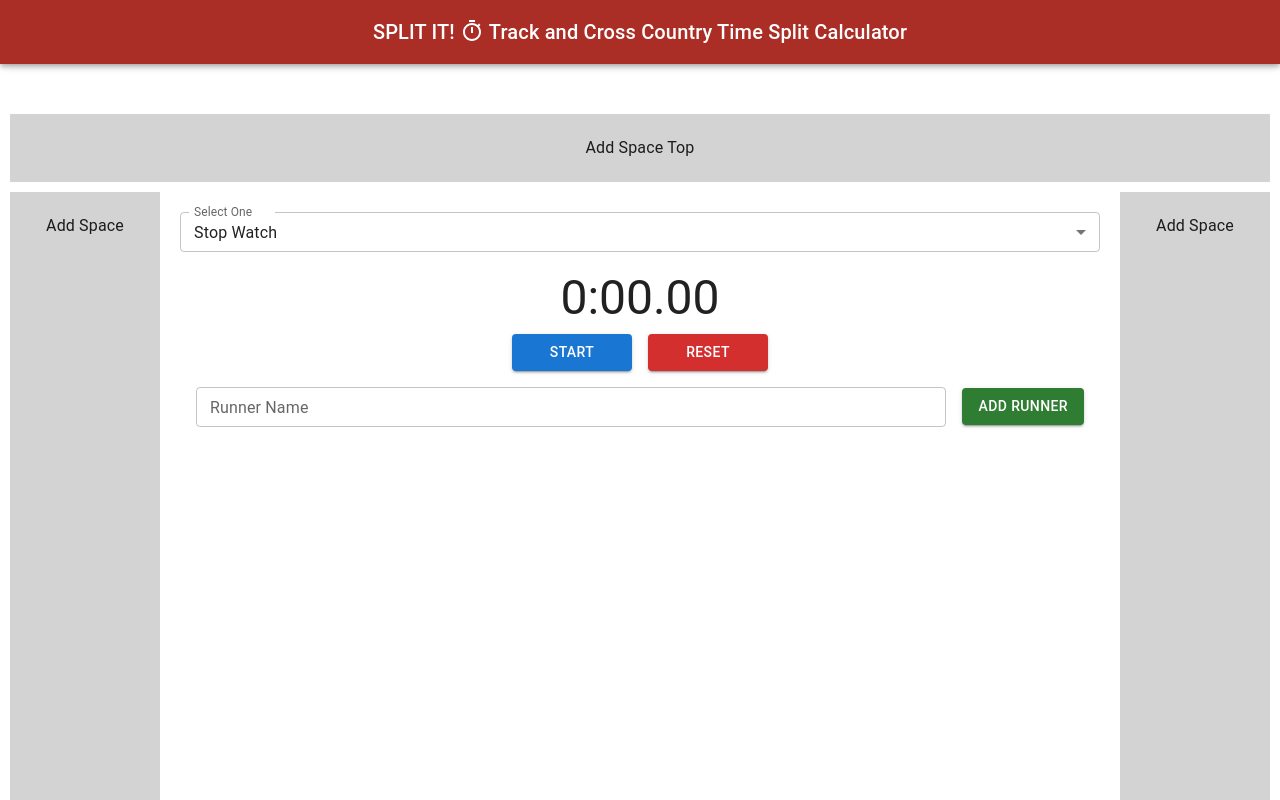
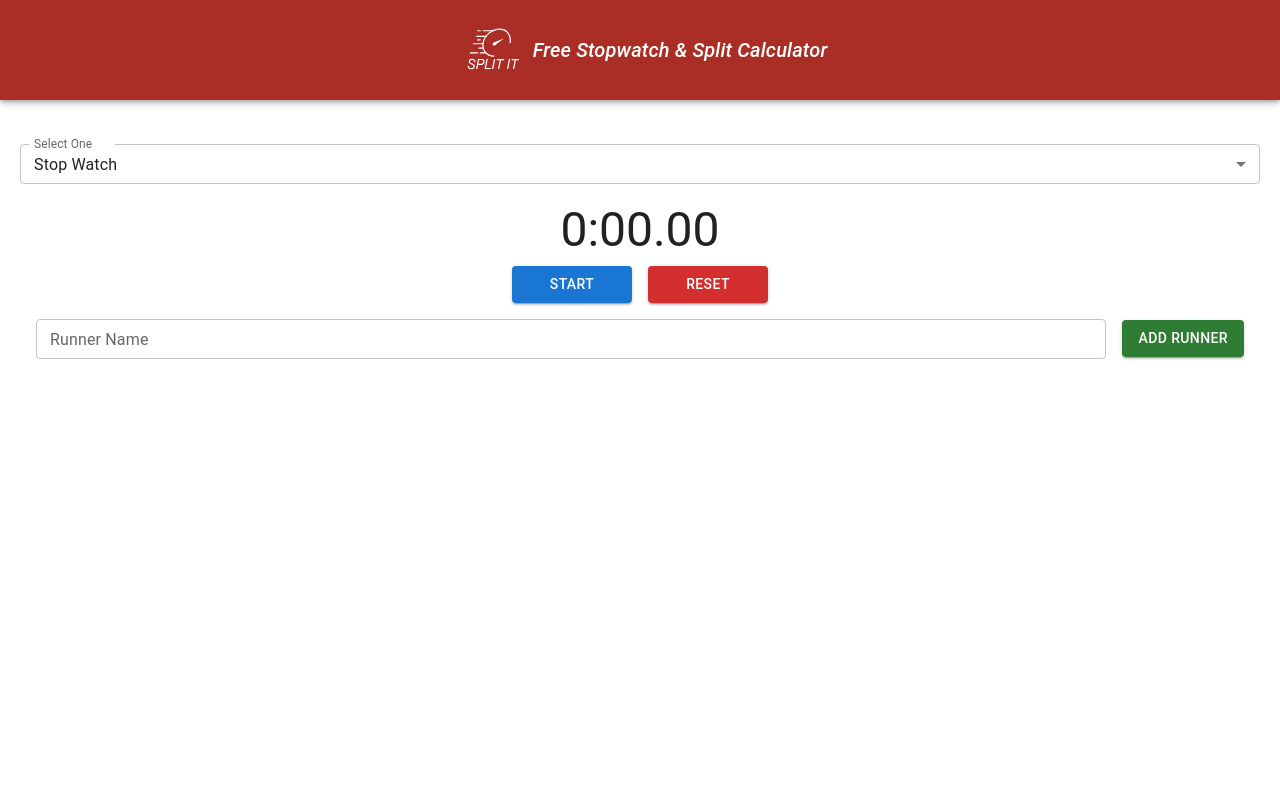
Before and after one commit to cmyers26/timeit, a React (Create React App) app: page / in a window 1280 px wide. Shown: the top 800 px of the page. Built offline with nearby package versions, Linux system fonts and the light colour scheme; the HTML template or start-up script is replaced by a standard one.

Commit message:
Updating some styling and formatting

```diff
--- /dev/null
+++ b/src/assets/logoComponent.js
@@ -0,0 +1,41 @@
+export default function SplitItLogo({ fillColor, width, height }) {
+    return (
+        <svg version="1.1" id="Layer_1" xmlns="http://www.w3.org/2000/svg" x="0px" y="0px" width={width} height={height} fill={fillColor} viewBox="0 0 792 612" enable-background="new 0 0 792 612">
+        <path fill="none" stroke={fillColor} stroke-width="12" stroke-linecap="round" stroke-miterlimit="10" d="M564.847,233.281
+            c14.975-73.554-32.514-133.182-106.068-133.182s-145.321,59.628-160.296,133.182c-14.975,73.554,32.514,133.182,106.068,133.182"/>
+        <ellipse transform="matrix(0.7557 -0.6549 0.6549 0.7557 -59.1181 329.6989)" fill={fillColor} cx="412.398" cy="244.096" rx="20.087" ry="15.084"/>
+        <polygon fill={fillColor} points="505.07,192.639 412.398,228.974 423.546,250.962 "/>
+        <line fill="none" stroke={fillColor} stroke-width="12" stroke-linecap="round" stroke-miterlimit="10" x1="299.775" y1="115.327" x2="393.798" y2="115.327"/>
+        <line fill="none" stroke={fillColor} stroke-width="12" stroke-linecap="round" stroke-miterlimit="10" x1="245.08" y1="115.327" x2="271.299" y2="115.327"/>
+        <line fill="none" stroke={fillColor} stroke-width="12" stroke-linecap="round" stroke-miterlimit="10" x1="233.386" y1="171.009" x2="327.409" y2="171.009"/>
+        <line fill="none" stroke={fillColor} stroke-width="12" stroke-linecap="round" stroke-miterlimit="10" x1="201.701" y1="244.096" x2="295.724" y2="244.096"/>
+        <line fill="none" stroke={fillColor} stroke-width="12" stroke-linecap="round" stroke-miterlimit="10" x1="258.19" y1="288.005" x2="298.425" y2="288.005"/>
+        <line fill="none" stroke={fillColor} stroke-width="12" stroke-linecap="round" stroke-miterlimit="10" x1="270.343" y1="334.615" x2="320.031" y2="334.615"/>
+        <line fill="none" stroke={fillColor} stroke-width="12" stroke-linecap="round" stroke-miterlimit="10" x1="172.266" y1="334.615" x2="242.702" y2="334.615"/>
+        <line fill="none" stroke={fillColor} stroke-width="12" stroke-linecap="round" stroke-miterlimit="10" x1="245.08" y1="206.131" x2="269.328" y2="206.131"/>
+        <g>
+            <path d="M144.648,462.823l12.09-1.225l-0.077,3.344c0,4.459,1.027,8.416,3.085,11.872c1.542,2.64,4.151,4.789,7.828,6.449
+                c3.677,1.661,8.061,2.49,13.152,2.49c7.044,0,12.623-1.647,16.737-4.943c4.114-3.296,6.171-7.4,6.171-12.311
+                c0-3.456-1.168-6.456-3.503-9.002c-2.387-2.501-8.022-5.815-16.903-9.943c-6.88-3.221-11.546-5.647-13.999-7.281
+                c-4.446-2.947-7.729-6.202-9.85-9.764c-2.121-3.561-3.181-7.632-3.181-12.214c0-7.983,2.888-14.426,8.663-19.325
+                c5.775-4.898,13.694-7.349,23.756-7.349c6.931,0,12.86,1.157,17.789,3.471s8.842,5.693,11.744,10.139
+                c2.899,4.446,4.351,9.209,4.351,14.289l-0.077,2.109l-12.013,1.021l0.077-2.25c0-3.231-0.912-6.236-2.734-9.014
+                c-1.823-2.776-4.428-4.929-7.816-6.453c-3.388-1.524-7.29-2.288-11.705-2.288c-6.314,0-11.231,1.366-14.747,4.097
+                c-3.517,2.73-5.275,6.326-5.275,10.785c0,4.051,1.32,7.168,3.96,9.352c2.64,2.185,9.197,5.77,19.673,10.755
+                c7.65,3.673,12.857,6.653,15.623,8.943c2.764,2.291,4.908,5.034,6.433,8.231c1.524,3.198,2.287,6.792,2.287,10.783
+                c0,8.346-3.315,15.296-9.945,20.853c-6.629,5.556-15.315,8.333-26.056,8.333c-11.616,0-20.43-2.732-26.442-8.199
+                C147.731,483.112,144.699,474.526,144.648,462.823z"/>
+            <path d="M227.969,495.076l19.329-99.753h38.643c6.659,0,11.613,0.806,14.866,2.416c3.251,1.61,6.017,4.389,8.296,8.335
+                c2.279,3.947,3.419,8.529,3.419,13.745c0,6.76-1.832,13.145-5.492,19.154c-3.661,6.012-8.449,10.116-14.363,12.316
+                c-5.915,2.2-13.045,3.3-21.391,3.3h-23.042l-7.844,40.486H227.969z M250.423,443.295h20.325c7.364,0,12.885-0.805,16.567-2.416
+                c3.682-1.609,6.762-4.32,9.242-8.131s3.72-7.983,3.72-12.521c0-3.492-0.64-6.282-1.918-8.369c-1.279-2.086-3.018-3.561-5.217-4.423
+                c-2.199-0.861-6.163-1.293-11.891-1.293h-23.629L250.423,443.295z"/>
+            <path d="M312.291,495.076l19.33-99.753h12.499l-17.218,88.458h48.842l-2.156,11.295H312.291z"/>
+            <path d="M386.14,495.076l19.329-99.753h12.423l-19.33,99.753H386.14z"/>
+            <path d="M445.24,495.076l17.126-88.457H431.99l2.237-11.296h72.812l-2.156,11.296H474.71l-17.049,88.457H445.24z"/>
+            <path d="M534.223,495.076l19.329-99.753h12.423l-19.33,99.753H534.223z"/>
+            <path d="M593.323,495.076l17.126-88.457h-30.376l2.237-11.296h72.812l-2.156,11.296h-30.174l-17.049,88.457H593.323z"/>
+        </g>
+        </svg>
+    );
+  }
--- a/src/components/LayoutComponent/index.js
+++ b/src/components/LayoutComponent/index.js
@@ -1,6 +1,7 @@
 import React, { useState, useEffect } from "react";
 import { AppBar, Toolbar, Typography, Box, CssBaseline } from "@mui/material";
 import TimerOutlinedIcon from '@mui/icons-material/TimerOutlined';
+import SplitItLogo from "../../assets/logoComponent";
 
 const Layout = ({ children }) => {
   const [width, setWidth] = useState(window.innerWidth);
@@ -25,24 +26,30 @@ const Layout = ({ children }) => {
             style={{
               display: "flex",
               height: "auto",
-              padding: "15px 0",
+              padding: "10px 0",
+              fontStyle: "italic",
               ...(width < 768 ? { flexDirection: "column", alignItems: "center", textAlign: "center" } : { flexDirection: "row", alignItems: "center", textAlign: "center" }),
             }}
           >
             <span style={{ display: "flex"}}>
-              SPLIT IT! <TimerOutlinedIcon style={{
-                ...(width < 768 ? { margin: "0 5px" } : { margin: "3px 5px" }),
-              }} />
+              <SplitItLogo
+                fillColor="white"
+                width={width < 768 ? "60" : "80"}
+                height={width < 768 ? "60" : "80"}
+                style={{
+                  ...(width < 768 ? { margin: "0 5px" } : { margin: "3px 5px" }),
+                }}
+              />
             </span>
-            Track and Cross Country Time Split Calculator
+            Free Stopwatch & Split Calculator
           </Typography>
         </Toolbar>
       </AppBar>
 
       {/* Main Content */}
-      <Box component="main" style={{marginBottom: "100px", marginTop: "40px"}}>
+      <Box component="main" style={{marginBottom: "100px", marginTop: width < 768 ? "80px" : "60px"}}>
         <Toolbar />
-          <div style={{
+          {/* <div style={{
             margin: "10px",
             display: "flex",
             flexDirection: "column",
@@ -53,13 +60,14 @@ const Layout = ({ children }) => {
             backgroundColor: "lightgrey",
           }}>
             <p>Add Space Top</p>
-          </div>
+          </div> */}
           <div style={{
             height: "100vh",
             margin: "0 10px",
-            ...(width < 768 ? { display: "flex", flexDirection: "column", } : { display: "grid", gridTemplateColumns: "150px 1fr 150px", gridTemplateRows: "auto", gap: "10px",}),
+            display: "flex", flexDirection: "column",
+            // ...(width < 768 ? { display: "flex", flexDirection: "column", } : { display: "grid", gridTemplateColumns: "150px 1fr 150px", gridTemplateRows: "auto", gap: "10px",}),
           }}>
-            <div style={{
+            {/* <div style={{
               border: "1px solid lightgrey",
               padding: "5px",
               display: "flex",
@@ -67,11 +75,11 @@ const Layout = ({ children }) => {
               backgroundColor: "lightgrey",
             }}>
               <p>Add Space</p>
-            </div>
+            </div> */}
             <div>
               {children}
             </div>
-            <div style={{
+            {/* <div style={{
               border: "1px solid lightgrey",
               padding: "5px",
               display: "flex",
@@ -79,7 +87,7 @@ const Layout = ({ children }) => {
               backgroundColor: "lightgrey",
             }}>
               <p>Add Space</p>
-            </div>
+            </div> */}
           </div>
       </Box>
     </Box>
--- a/src/components/SplitCalculator/index.js
+++ b/src/components/SplitCalculator/index.js
@@ -56,7 +56,7 @@ const CalculatorApp = () => {
     <div style={{ padding: '20px' }}>
       {/* Race Distance Dropdown */}
       <FormControl fullWidth style={{ marginBottom: '20px' }}>
-        <InputLabel>Race Distance</InputLabel>
+        <InputLabel>Select a Race Distance</InputLabel>
         <Select
           value={raceDistance}
           onChange={(e) => setRaceDistance(e.target.value)}
```
Also changed, not shown: src/assets/split-it-logo.svg (added).
